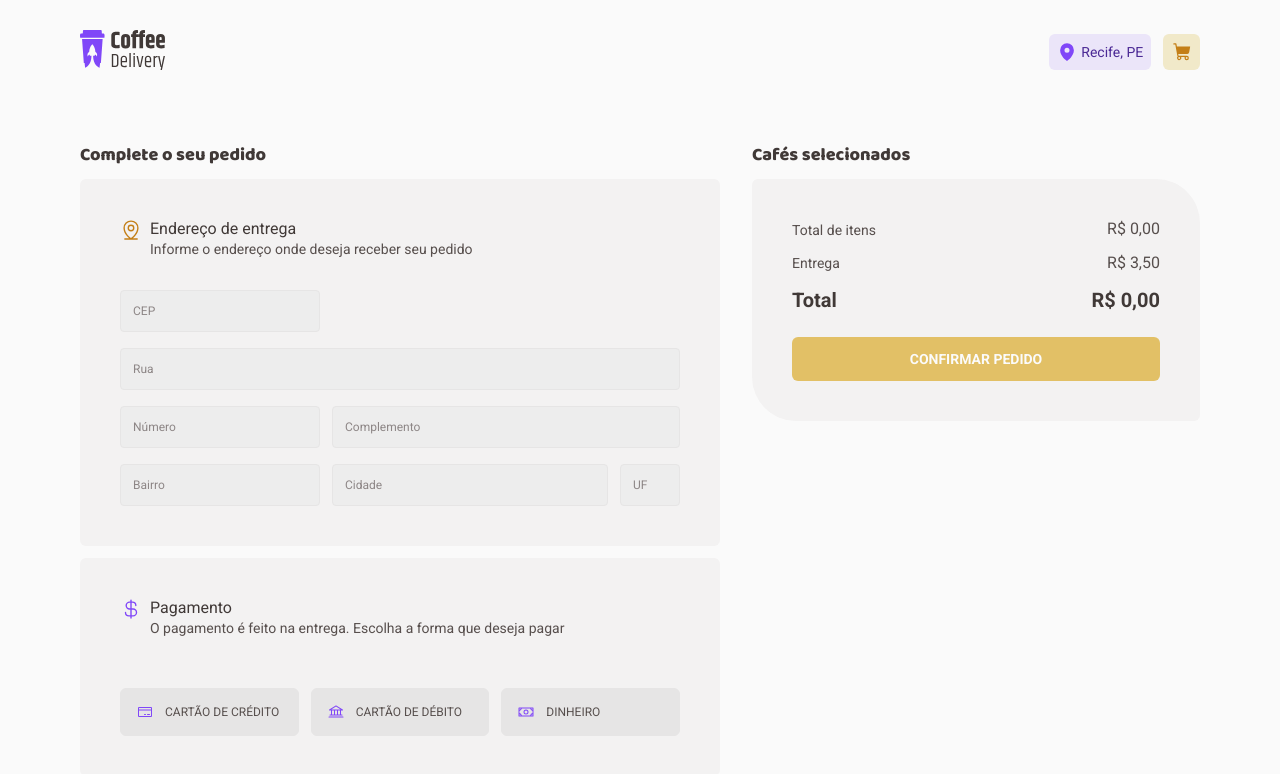
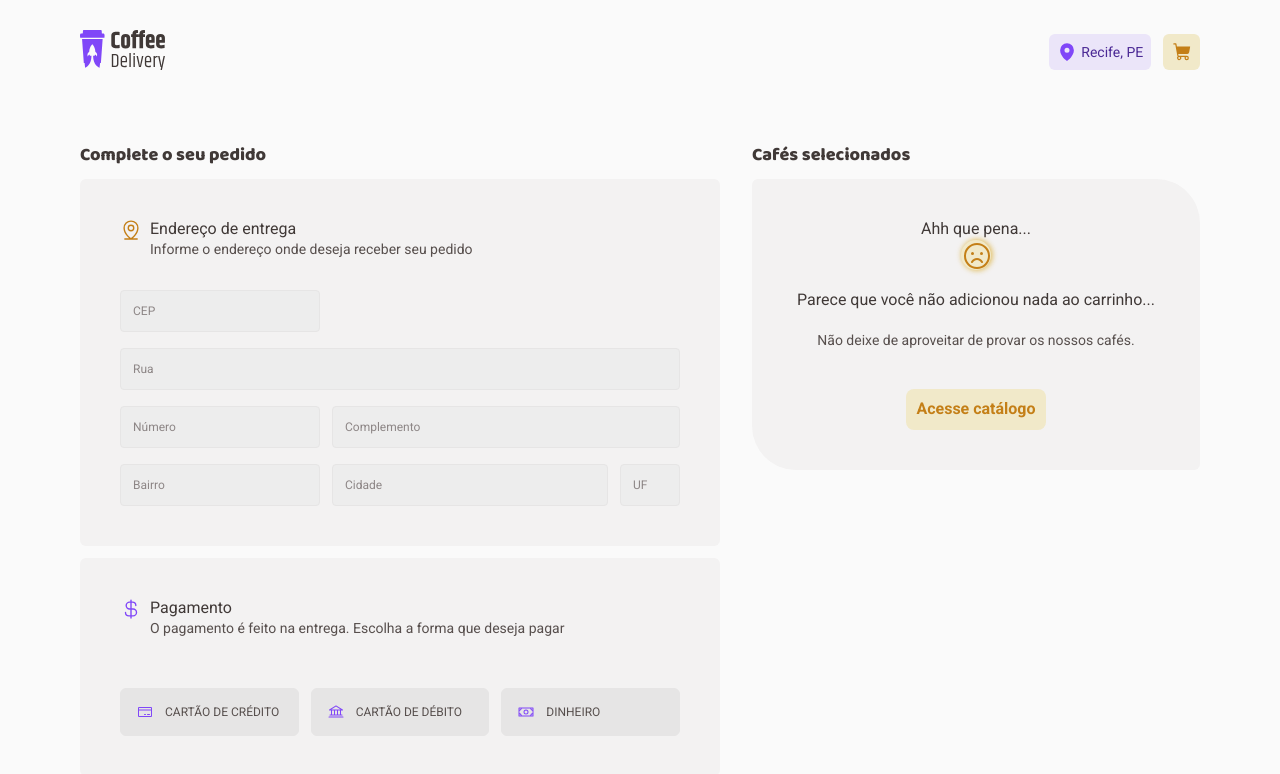
Before and after one commit to StefanyVasc/coffee-delivery, a React (Vite) app: page /cart in a window 1280 px wide. Shown: the top 774 px of the page. Built offline with nearby package versions, Linux system fonts and the light colour scheme.

Commit message:
feat: create EmptyCart component

```diff
--- /dev/null
+++ b/src/pages/CartOrder/components/SelectedCoffees/EmptyCardCart.tsx
@@ -0,0 +1,28 @@
+import { SmileySad } from '@phosphor-icons/react'
+import { NavLink } from 'react-router-dom'
+import { EmptyContainer, Navigation } from './styles'
+import { RegularText } from '../../../../components/Typography'
+
+export function EmptyCardCart() {
+  return (
+    <EmptyContainer className="TESTE">
+      <div>
+        <RegularText color="subtitle">Ahh que pena...</RegularText>
+        <div>
+          <SmileySad size={32} />
+        </div>
+        <RegularText color="subtitle">
+          Parece que você não adicionou nada ao carrinho...
+        </RegularText>
+      </div>
+      <Navigation>
+        <RegularText size="s">
+          Não deixe de aproveitar de provar os nossos cafés.
+        </RegularText>
+        <NavLink to="/">
+          <RegularText weight={800}>Acesse catálogo</RegularText>
+        </NavLink>
+      </Navigation>
+    </EmptyContainer>
+  )
+}
--- a/src/pages/CartOrder/components/SelectedCoffees/index.tsx
+++ b/src/pages/CartOrder/components/SelectedCoffees/index.tsx
@@ -2,6 +2,7 @@ import { TitleText } from '../../../../components/Typography'
 import { useCart } from '../../../../hooks/useCart'
 import { CoffeeCartCard } from '../CoffeeCardCart'
 import { ConfirmationSection } from './ConfirmationSection'
+import { EmptyCardCart } from './EmptyCardCart'
 import { DetailsContainer, SelectedCoffeesContainer } from './styles'
 
 export function SelectedCoffees() {
@@ -12,12 +13,17 @@ export function SelectedCoffees() {
       <TitleText size="xs" color="subtitle">
         Cafés selecionados
       </TitleText>
-
       <DetailsContainer>
-        {cartItems.map((item) => (
-          <CoffeeCartCard key={item.id} coffee={item} />
-        ))}
-        <ConfirmationSection />
+        {cartItems.length === 0 ? (
+          <EmptyCardCart />
+        ) : (
+          cartItems.map((item) => (
+            <>
+              <CoffeeCartCard key={item.id} coffee={item} />
+              <ConfirmationSection />
+            </>
+          ))
+        )}
       </DetailsContainer>
     </SelectedCoffeesContainer>
   )
--- a/src/pages/CartOrder/components/SelectedCoffees/styles.ts
+++ b/src/pages/CartOrder/components/SelectedCoffees/styles.ts
@@ -25,3 +25,65 @@ export const ConfirmationSectionContainer = styled.section`
     justify-content: space-between;
   }
 `
+
+export const EmptyContainer = styled.div`
+  width: 100%;
+  display: flex;
+  flex-direction: column;
+  align-items: center;
+  justify-content: center;
+
+  > div {
+    text-align: center;
+    display: flex;
+    align-items: center;
+    flex-direction: column;
+
+    span {
+      margin-bottom: 10px;
+    }
+
+    div {
+      background: ${({ theme }) => theme.colors['brand-yellow-light']};
+      width: 30px;
+      height: 30px;
+      border-radius: 50%;
+      margin-bottom: 20px;
+      -webkit-box-shadow: 1px 0px 5px 1px rgba(219, 172, 44, 0.66);
+      -moz-box-shadow: 1px 0px 5px 1px rgba(219, 172, 44, 0.66);
+      box-shadow: 1px 0px 5px 1px rgba(219, 172, 44, 0.66);
+
+      svg {
+        fill: ${({ theme }) => theme.colors['brand-yellow-dark']};
+      }
+    }
+  }
+`
+
+export const Navigation = styled.div`
+  margin-top: 20px;
+
+  > a {
+    margin-top: 10px;
+    text-decoration: wavy;
+
+    p {
+      margin-top: 30px;
+      display: inline-block;
+      position: relative;
+      text-decoration: none;
+      padding: 10px;
+      border-radius: 8px;
+      color: ${({ theme }) => theme.colors['brand-yellow-dark']};
+      background-color: ${({ theme }) => theme.colors['brand-yellow-light']};
+      transition:
+        background-color 0.3s ease,
+        color 0.3s ease;
+    }
+
+    p:hover {
+      color: ${({ theme }) => theme.colors['base-white']};
+      background-color: ${({ theme }) => theme.colors['brand-yellow-dark']};
+    }
+  }
+`
```
